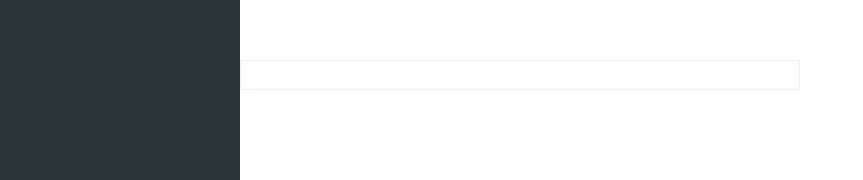
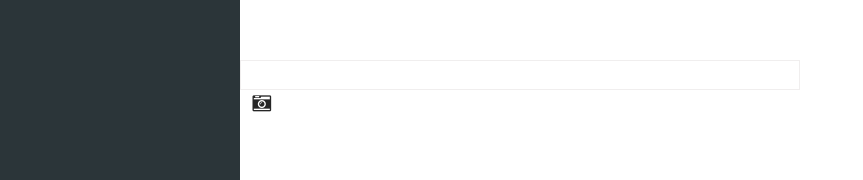
Before and after one commit to profikiller-zzy/cinema_platform_admin, a Vue app in the folder Web/: page /admin in a window 1280 px wide. Shown: the top 180 px of the page, without its empty margins (0-863 px from the left). Built offline with nearby package versions, Linux system fonts and the light colour scheme; a web font is replaced by a local one.

Commit message:
font awesome 引入

```diff
--- a/Web/package.json
+++ b/Web/package.json
@@ -10,6 +10,7 @@
   },
   "dependencies": {
     "ant-design-vue": "^3.2.14",
+    "font-awesome": "^4.7.0",
     "pinia": "^2.1.7",
     "vue": "^3.4.21",
     "vue-router": "^4.3.0"
--- a/Web/src/App.vue
+++ b/Web/src/App.vue
@@ -12,5 +12,4 @@
   margin: 0;
   box-sizing: border-box;
 }
-@import "assets/css/iconfont.css";
 </style>
--- a/Web/src/main.js
+++ b/Web/src/main.js
@@ -7,6 +7,9 @@ import router from './router'
 import "ant-design-vue/dist/antd.css";
 import Antd from "ant-design-vue"
 
+import "assets/css/iconfont.css";
+import "font-awesome/css/font-awesome.min.css";
+
 const app = createApp(App)
 
 app.use(createPinia())
--- a/Web/src/views/admin/admin.vue
+++ b/Web/src/views/admin/admin.vue
@@ -1,16 +1,16 @@
 <template>
   <div class="admin">
     <aside>
-      <div>
-        <i class="iconfont icon-yonghu"></i>
-      </div>
     </aside>
 
     <div class="admin_main">
       <header></header>
 
       <div class="tabs"></div>
-
+        <div>
+          <i class="iconfont icon-yonghu"></i>
+          <i class="fa fa-camera-retro fa-lg"></i>
+        </div>
       <main>
         <div class="router-view">
           <router-view/>
```
Also changed, not shown: 2 other files (tests, documents, lock files or other folders).
